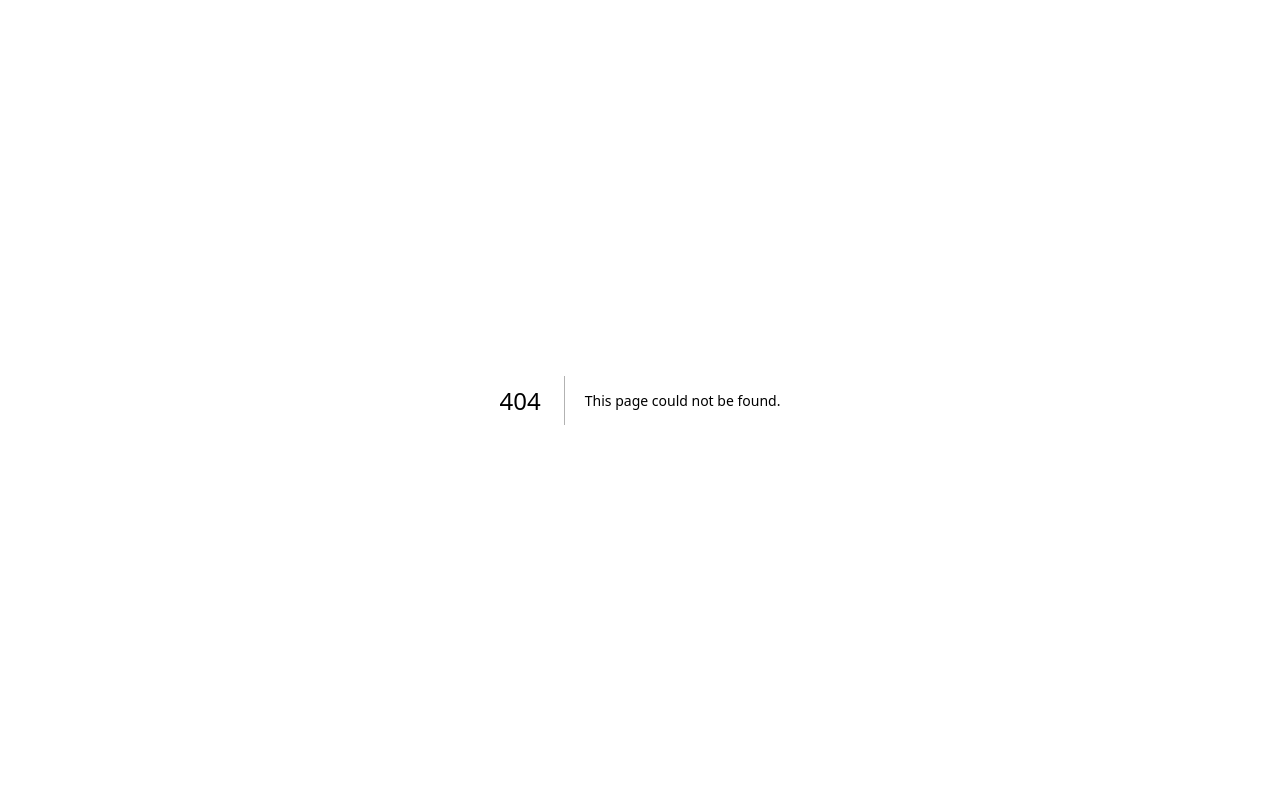
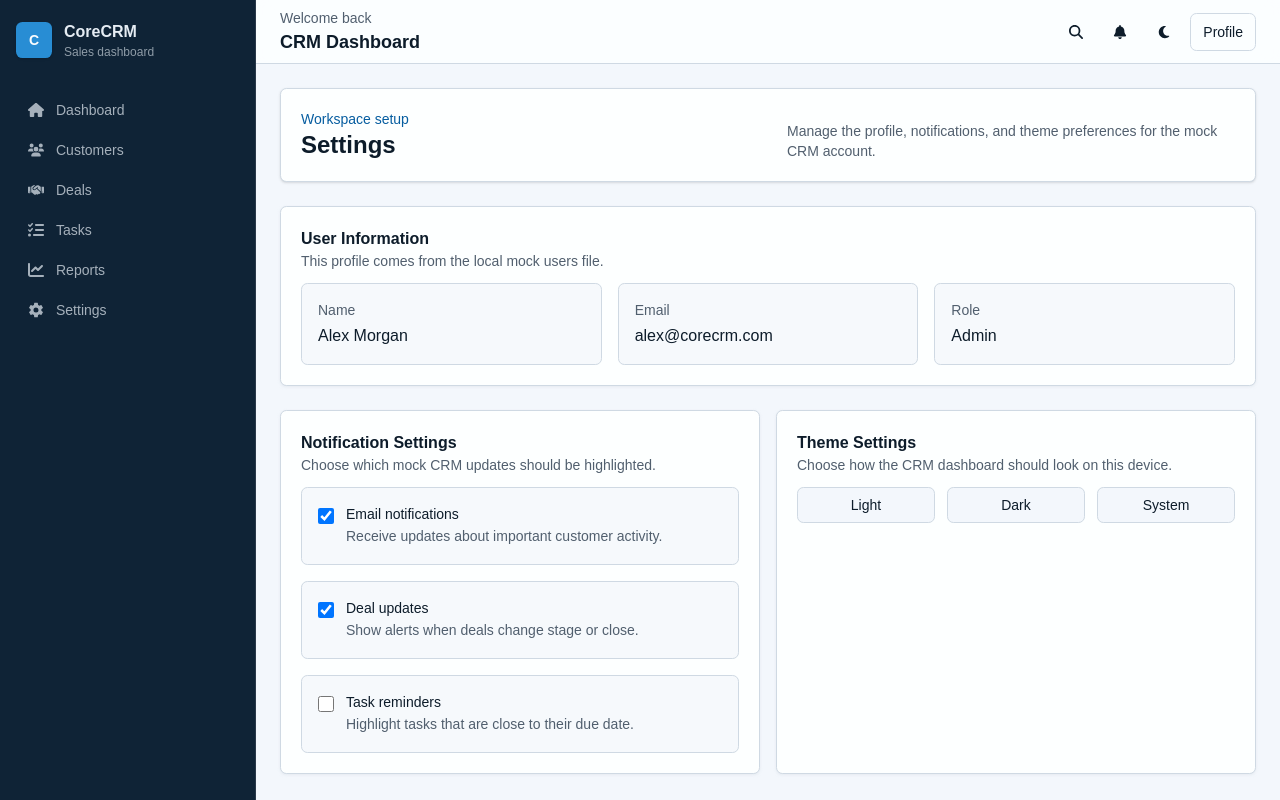
Before and after one commit to Alilool/CRM-System, a Next.js app: page /settings in a window 1280 px wide. Before the commit this address had no page. Built offline with nearby package versions, Linux system fonts and the light colour scheme.

Commit message:
feat: add SettingsPage and SettingsControls components for user settings management

```diff
--- /dev/null
+++ b/app/(dashboard)/settings/page.tsx
@@ -0,0 +1,81 @@
+"use client";
+
+import { useEffect, useState } from "react";
+
+import { LoadingSkeleton } from "@/components/common/loading-skeleton";
+import { SettingsControls } from "@/components/settings/settings-controls";
+import {
+  Card,
+  CardContent,
+  CardDescription,
+  CardHeader,
+  CardTitle,
+} from "@/components/ui/card";
+import { users } from "@/data/users";
+import { useLocalStorage } from "@/hooks/use-local-storage";
+
+export default function SettingsPage() {
+  const [currentUser] = useLocalStorage("currentUser", users[0]);
+  const [mounted, setMounted] = useState(false);
+
+  useEffect(() => {
+    // eslint-disable-next-line react-hooks/set-state-in-effect
+    setMounted(true);
+  }, []);
+
+  return (
+    <div className="space-y-6">
+      <div className="flex flex-col gap-2 rounded-md border border-border bg-card p-5 shadow-sm sm:flex-row sm:items-end sm:justify-between">
+        <div>
+          <p className="text-sm font-medium text-primary">Workspace setup</p>
+          <h2 className="text-2xl font-semibold">Settings</h2>
+        </div>
+        <p className="max-w-md text-sm text-muted-foreground">
+          Manage the profile, notifications, and theme preferences for the mock
+          CRM account.
+        </p>
+      </div>
+
+      <Card>
+        <CardHeader>
+          <CardTitle>User Information</CardTitle>
+          <CardDescription>
+            This profile comes from the local mock users file.
+          </CardDescription>
+        </CardHeader>
+        <CardContent className="grid gap-4 md:grid-cols-3">
+          <div className="rounded-md border border-border bg-muted/30 p-4">
+            <p className="text-sm text-muted-foreground">Name</p>
+            {mounted ? (
+              <p className="mt-1 font-medium">{currentUser.name}</p>
+            ) : (
+              <LoadingSkeleton className="mt-2 h-5 w-32" />
+            )}
+          </div>
+
+          <div className="rounded-md border border-border bg-muted/30 p-4">
+            <p className="text-sm text-muted-foreground">Email</p>
+            {mounted ? (
+              <p className="mt-1 wrap-break-word font-medium">
+                {currentUser.email}
+              </p>
+            ) : (
+              <LoadingSkeleton className="mt-2 h-5 w-44 max-w-full" />
+            )}
+          </div>
+
+          <div className="rounded-md border border-border bg-muted/30 p-4">
+            <p className="text-sm text-muted-foreground">Role</p>
+            {mounted ? (
+              <p className="mt-1 font-medium">{currentUser.role}</p>
+            ) : (
+              <LoadingSkeleton className="mt-2 h-5 w-24" />
+            )}
+          </div>
+        </CardContent>
+      </Card>
+
+      <SettingsControls />
+    </div>
+  );
+}
--- a/components/auth/login-form.tsx
+++ b/components/auth/login-form.tsx
@@ -65,6 +65,7 @@ function LoginForm() {
       return;
     }
 
+    localStorage.setItem("currentUser", JSON.stringify(user));
     router.push("/dashboard");
   }
 
--- /dev/null
+++ b/components/settings/settings-controls.tsx
@@ -0,0 +1,159 @@
+"use client";
+
+import { useTheme } from "next-themes";
+import { useEffect, useState } from "react";
+
+import { LoadingSkeleton } from "@/components/common/loading-skeleton";
+import { Button } from "@/components/ui/button";
+import {
+  Card,
+  CardContent,
+  CardDescription,
+  CardHeader,
+  CardTitle,
+} from "@/components/ui/card";
+import { useLocalStorage } from "@/hooks/use-local-storage";
+
+type ThemeOption = "light" | "dark" | "system";
+
+const themeOptions: { label: string; value: ThemeOption }[] = [
+  { label: "Light", value: "light" },
+  { label: "Dark", value: "dark" },
+  { label: "System", value: "system" },
+];
+
+function SettingsControls() {
+  const { setTheme } = useTheme();
+  const [mounted, setMounted] = useState(false);
+  const [emailNotifications, setEmailNotifications] = useLocalStorage(
+    "emailNotifications",
+    true,
+  );
+  const [dealNotifications, setDealNotifications] = useLocalStorage(
+    "dealNotifications",
+    true,
+  );
+  const [taskNotifications, setTaskNotifications] = useLocalStorage(
+    "taskNotifications",
+    false,
+  );
+
+  useEffect(() => {
+    // eslint-disable-next-line react-hooks/set-state-in-effect
+    setMounted(true);
+  }, []);
+
+  return (
+    <div className="grid gap-4 lg:grid-cols-2">
+      <Card>
+        <CardHeader>
+          <CardTitle>Notification Settings</CardTitle>
+          <CardDescription>
+            Choose which mock CRM updates should be highlighted.
+          </CardDescription>
+        </CardHeader>
+        <CardContent className="space-y-4">
+          {mounted ? (
+            <>
+              <label className="flex items-start gap-3 rounded-md border border-border bg-muted/30 p-4">
+                <input
+                  type="checkbox"
+                  checked={emailNotifications}
+                  onChange={(event) =>
+                    setEmailNotifications(event.target.checked)
+                  }
+                  className="mt-1 h-4 w-4"
+                />
+                <span>
+                  <span className="block text-sm font-medium">
+                    Email notifications
+                  </span>
+                  <span className="text-sm text-muted-foreground">
+                    Receive updates about important customer activity.
+                  </span>
+                </span>
+              </label>
+
+              <label className="flex items-start gap-3 rounded-md border border-border bg-muted/30 p-4">
+                <input
+                  type="checkbox"
+                  checked={dealNotifications}
+                  onChange={(event) =>
+                    setDealNotifications(event.target.checked)
+                  }
+                  className="mt-1 h-4 w-4"
+                />
+                <span>
+                  <span className="block text-sm font-medium">
+                    Deal updates
+                  </span>
+                  <span className="text-sm text-muted-foreground">
+                    Show alerts when deals change stage or close.
+                  </span>
+                </span>
+              </label>
+
+              <label className="flex items-start gap-3 rounded-md border border-border bg-muted/30 p-4">
+                <input
+                  type="checkbox"
+                  checked={taskNotifications}
+                  onChange={(event) =>
+                    setTaskNotifications(event.target.checked)
+                  }
+                  className="mt-1 h-4 w-4"
+                />
+                <span>
+                  <span className="block text-sm font-medium">
+                    Task reminders
+                  </span>
+                  <span className="text-sm text-muted-foreground">
+                    Highlight tasks that are close to their due date.
+                  </span>
+                </span>
+              </label>
+            </>
+          ) : (
+            <>
+              <div className="rounded-md border border-border bg-muted/30 p-4">
+                <LoadingSkeleton className="h-5 w-40" />
+                <LoadingSkeleton className="mt-2 h-4 w-64 max-w-full" />
+              </div>
+              <div className="rounded-md border border-border bg-muted/30 p-4">
+                <LoadingSkeleton className="h-5 w-28" />
+                <LoadingSkeleton className="mt-2 h-4 w-60 max-w-full" />
+              </div>
+              <div className="rounded-md border border-border bg-muted/30 p-4">
+                <LoadingSkeleton className="h-5 w-32" />
+                <LoadingSkeleton className="mt-2 h-4 w-56 max-w-full" />
+              </div>
+            </>
+          )}
+        </CardContent>
+      </Card>
+
+      <Card>
+        <CardHeader>
+          <CardTitle>Theme Settings</CardTitle>
+          <CardDescription>
+            Choose how the CRM dashboard should look on this device.
+          </CardDescription>
+        </CardHeader>
+        <CardContent>
+          <div className="grid gap-3 sm:grid-cols-3">
+            {themeOptions.map((option) => (
+              <Button
+                key={option.value}
+                variant="outline"
+                onClick={() => setTheme(option.value)}
+              >
+                {option.label}
+              </Button>
+            ))}
+          </div>
+        </CardContent>
+      </Card>
+    </div>
+  );
+}
+
+export { SettingsControls };
--- /dev/null
+++ b/hooks/use-local-storage.ts
@@ -0,0 +1,28 @@
+"use client";
+
+import { useState } from "react";
+
+function useLocalStorage<T>(key: string, defaultValue: T) {
+  const [value, setValue] = useState<T>(() => {
+    if (typeof window === "undefined") {
+      return defaultValue;
+    }
+
+    const savedValue = localStorage.getItem(key);
+
+    if (!savedValue) {
+      return defaultValue;
+    }
+
+    return JSON.parse(savedValue) as T;
+  });
+
+  function saveValue(nextValue: T) {
+    setValue(nextValue);
+    localStorage.setItem(key, JSON.stringify(nextValue));
+  }
+
+  return [value, saveValue] as const;
+}
+
+export { useLocalStorage };
```
